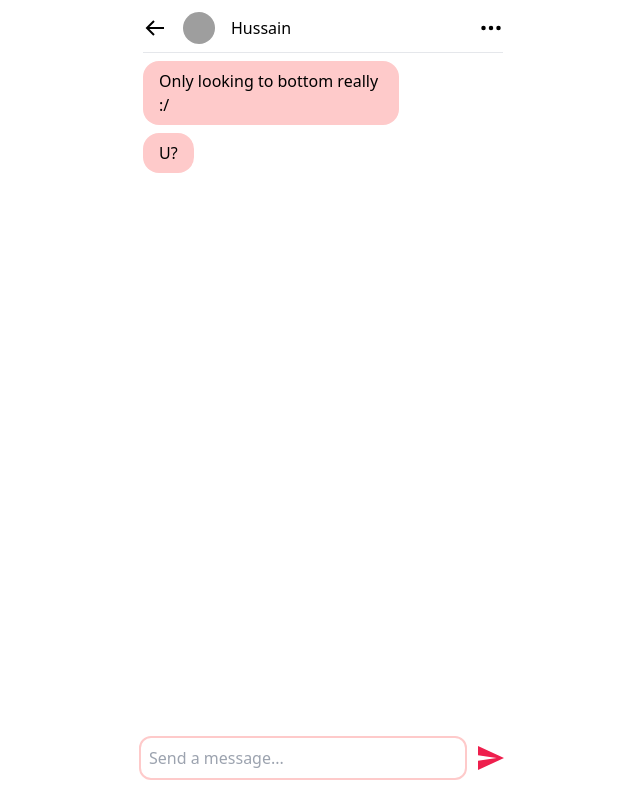
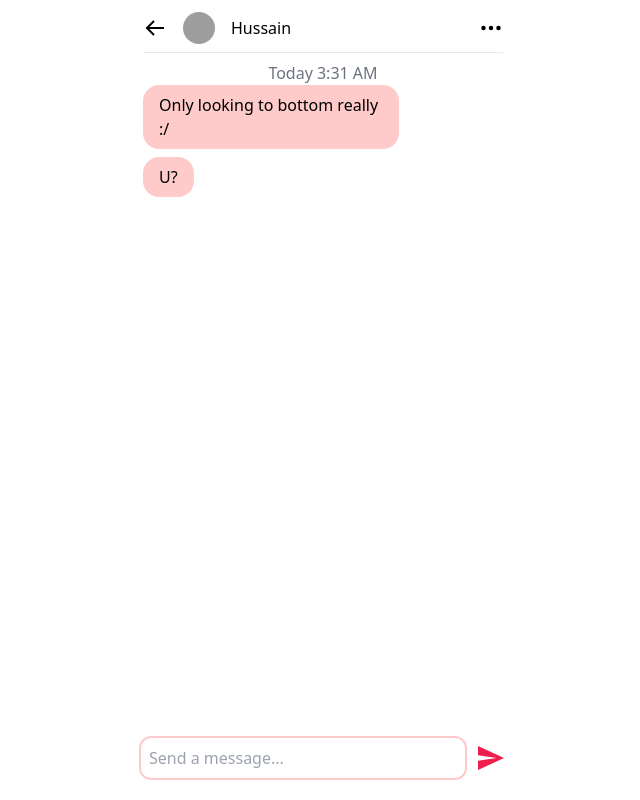
Before and after one commit to jdjfisher/ember, a Next.js app: page /chats/1 in a window 1280 px wide. Shown: the whole page, without its empty margins (317-957 px from the left). Built offline with nearby package versions, Linux system fonts and the light colour scheme; grey boxes are pictures that could not be loaded.

Commit message:
Add timestamp to messages

```diff
--- a/app/chats/[id]/page.tsx
+++ b/app/chats/[id]/page.tsx
@@ -42,11 +42,19 @@ export default function Chat({ params }: any) {
     }
 
     if (currentScriptAction.type === 'message') {
-      addMessage({ text: currentScriptAction.text, sentByYou: false });
+      addMessage({
+        text: currentScriptAction.text,
+        sentByYou: false,
+        timestamp: currentScriptAction.timestamp,
+      });
     }
 
     if (currentScriptAction.type === 'userMessage') {
-      addMessage({ text: currentScriptAction.text, sentByYou: true });
+      addMessage({
+        text: currentScriptAction.text,
+        sentByYou: true,
+        timestamp: currentScriptAction.timestamp,
+      });
     }
 
     if (currentScriptAction.type === 'delay') {
--- a/components/chats/Message.tsx
+++ b/components/chats/Message.tsx
@@ -10,5 +10,10 @@ export default function Message({ message }: Props) {
     message.sentByYou ? 'bg-red-400 ml-auto' : 'bg-red-200',
   ].join(' ');
 
-  return <div className={className}>{message.text}</div>;
+  return (
+    <div>
+      {message.timestamp && <div className="text-center text-gray-500">{message.timestamp}</div>}
+      <div className={className}>{message.text}</div>
+    </div>
+  );
 }
--- a/lib/messages.ts
+++ b/lib/messages.ts
@@ -1,7 +1,7 @@
 import { ScriptedMessageThread } from '@/types';
 
 export const hussainMessages: ScriptedMessageThread = [
-  { type: 'message', text: 'Only looking to bottom really :/' },
+  { type: 'message', text: 'Only looking to bottom really :/' , timestamp: "Today 3:31 AM"},
   { type: 'message', text: 'U?' },
   'prompt',
   { type: 'userMessage', text: "I'm easy. Just want to meet ASAP" },
@@ -10,7 +10,7 @@ export const hussainMessages: ScriptedMessageThread = [
   { type: 'delay', duration: 1500, typing: true },
   {
     type: 'message',
-    text: 'Hey, am I still coming over or are you still hanging out with that guy today?',
+    text: 'Hey, am I still coming over or are you still hanging out with that guy today?', timestamp: "Yesterday 6:14 PM",
   },
   'prompt',
   {
--- a/types.ts
+++ b/types.ts
@@ -15,16 +15,19 @@ export interface Profile {
 export interface Message {
   sentByYou: boolean;
   text: string;
+  timestamp?: string;
 }
 
 export type ScriptedMessageThread = Array<
   | {
       type: 'message';
       text: string;
+      timestamp?: string;
     }
   | {
       type: 'userMessage';
       text: string;
+      timestamp?: string;
     }
   | {
       type: 'delay';
```
